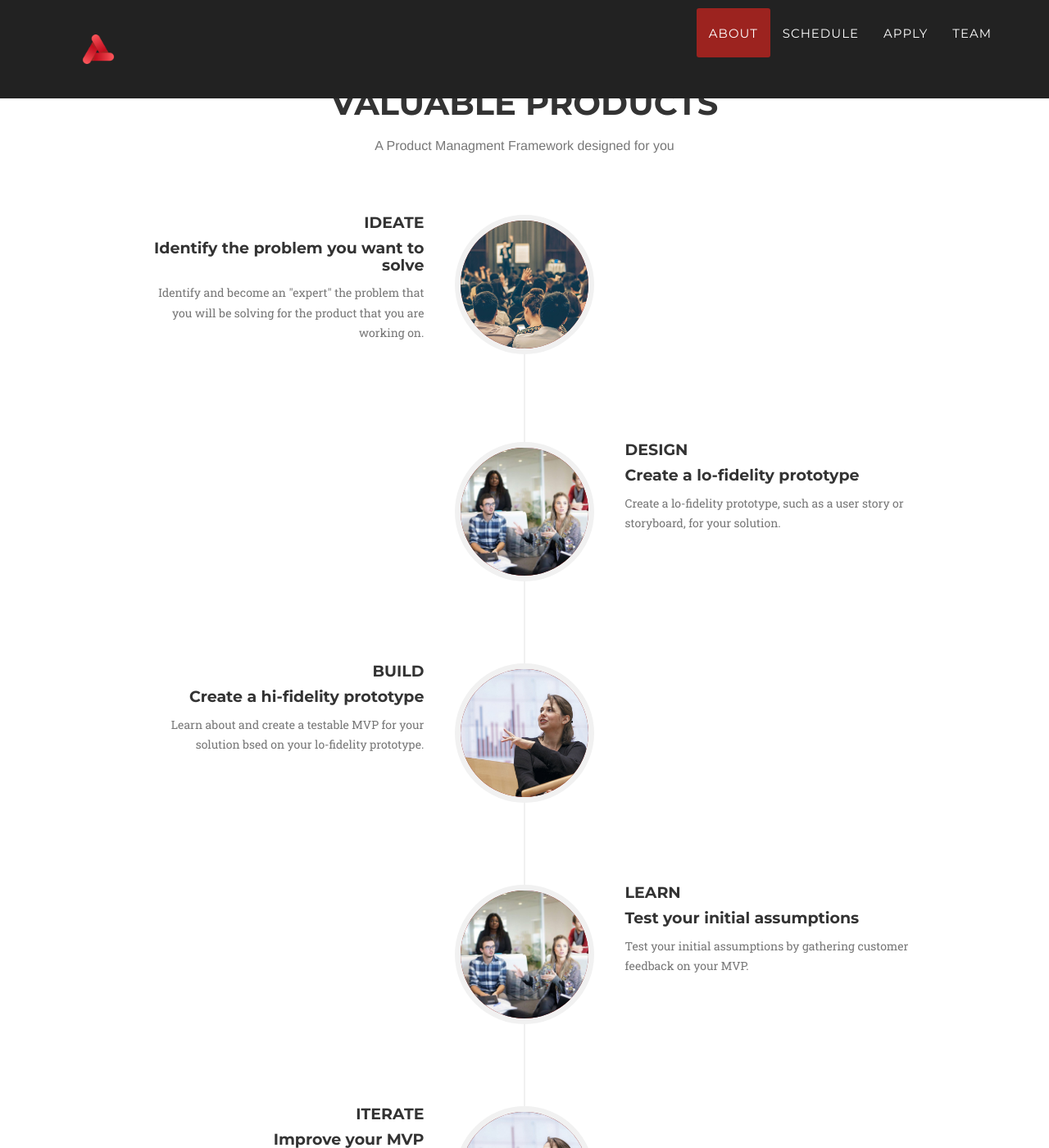
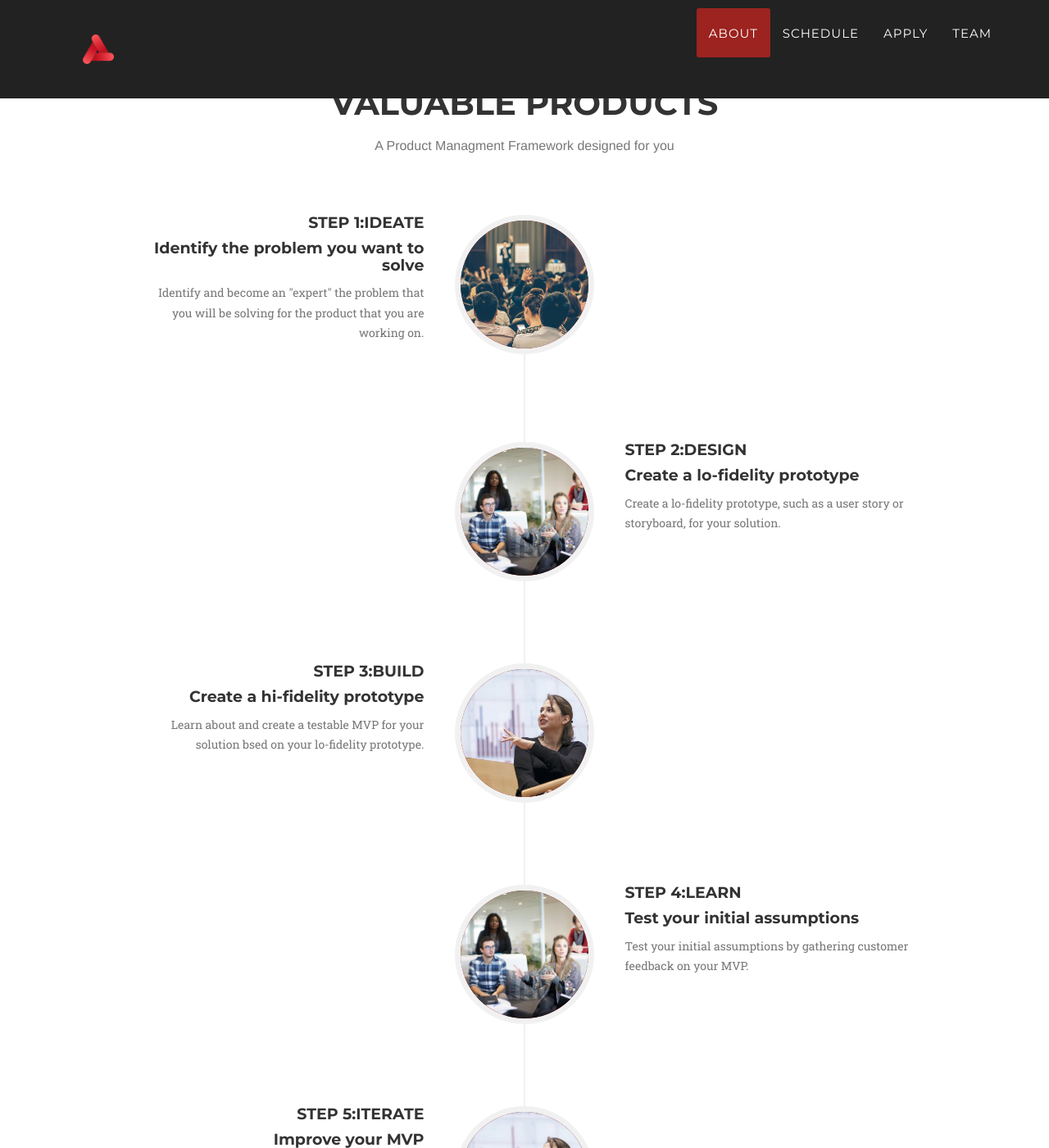
Before and after one commit to unc-pmclub/main-website, a Jekyll site: the page built from index.html, in a window 1280 px wide and 1400 px high, scrolled down 1614 px. Shown: the whole window at 82% size. Built offline with Jekyll 4.4.1, drawn with Linux system fonts in a browser that asks for light colours; some web fonts are replaced.

Commit message:
Update fmwork.html

```diff
--- a/_includes/fmwork.html
+++ b/_includes/fmwork.html
@@ -15,7 +15,7 @@
                             </div>
                             <div class="timeline-panel">
                                 <div class="timeline-heading">
-                                    <h4 color="#9c231f">Ideate</h4>
+                                    <h4 color="#9c231f">Step 1:Ideate</h4>
                                     <h4 class="subheading">Identify the problem you want to solve</h4>
                                 </div>
                                 <div class="timeline-body">
@@ -33,7 +33,7 @@
                             </div>
                             <div class="timeline-panel">
                                 <div class="timeline-heading">
-                                    <h4 color="#9c231f">Design</h4>
+                                    <h4 color="#9c231f">Step 2:Design</h4>
                                     <h4 class="subheading">Create a lo-fidelity prototype</h4>
                                 </div>
                                 <div class="timeline-body">
@@ -54,7 +54,7 @@
                             </div>
                             <div class="timeline-panel">
                                 <div class="timeline-heading">
-                                    <h4 color="#9c231f">Build</h4>
+                                    <h4 color="#9c231f">Step 3:Build</h4>
                                     <h4 class="subheading">Create a hi-fidelity prototype</h4>
                                 </div>
                                 <div class="timeline-body">
@@ -74,7 +74,7 @@
                             </div>
                             <div class="timeline-panel">
                                 <div class="timeline-heading">
-                                    <h4 color="#9c231f">Learn</h4>
+                                    <h4 color="#9c231f">Step 4:Learn</h4>
                                     <h4 class="subheading">Test your initial assumptions</h4>
                                 </div>
                                 <div class="timeline-body">
@@ -95,7 +95,7 @@
                             </div>
                             <div class="timeline-panel">
                                 <div class="timeline-heading">
-                                    <h4 color="#9c231f">Iterate</h4>
+                                    <h4 color="#9c231f">Step 5:Iterate</h4>
                                     <h4 class="subheading">Improve your MVP</h4>
                                 </div>
                                 <div class="timeline-body">
```
